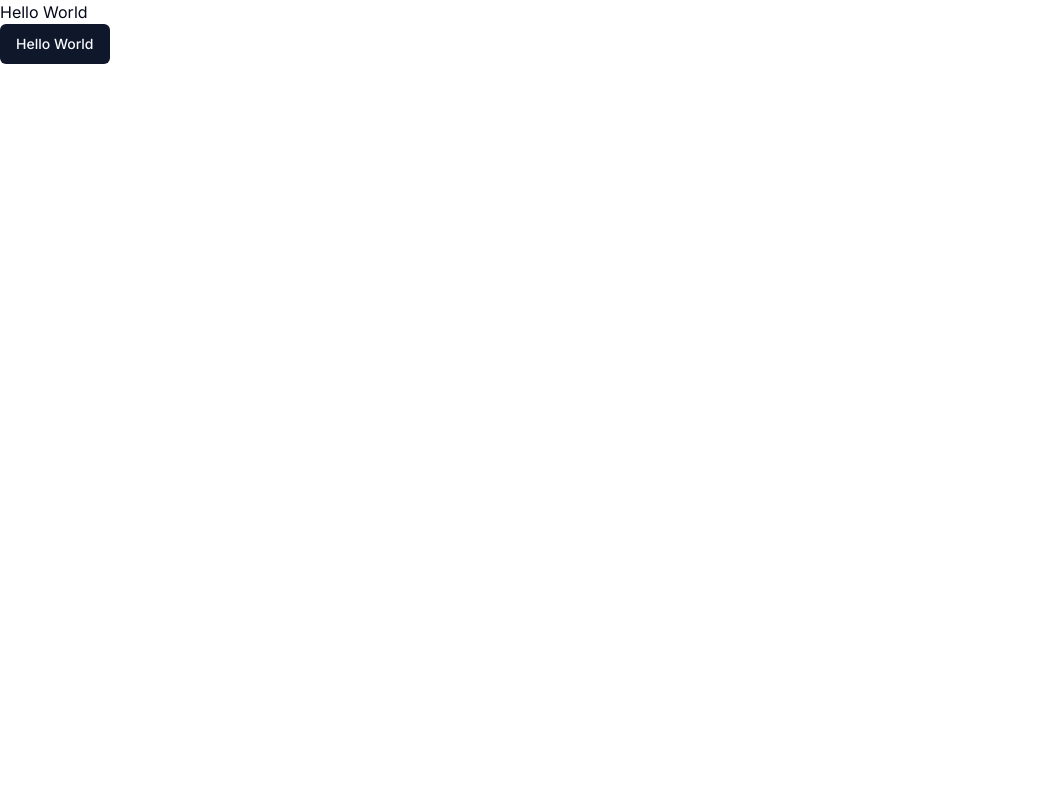
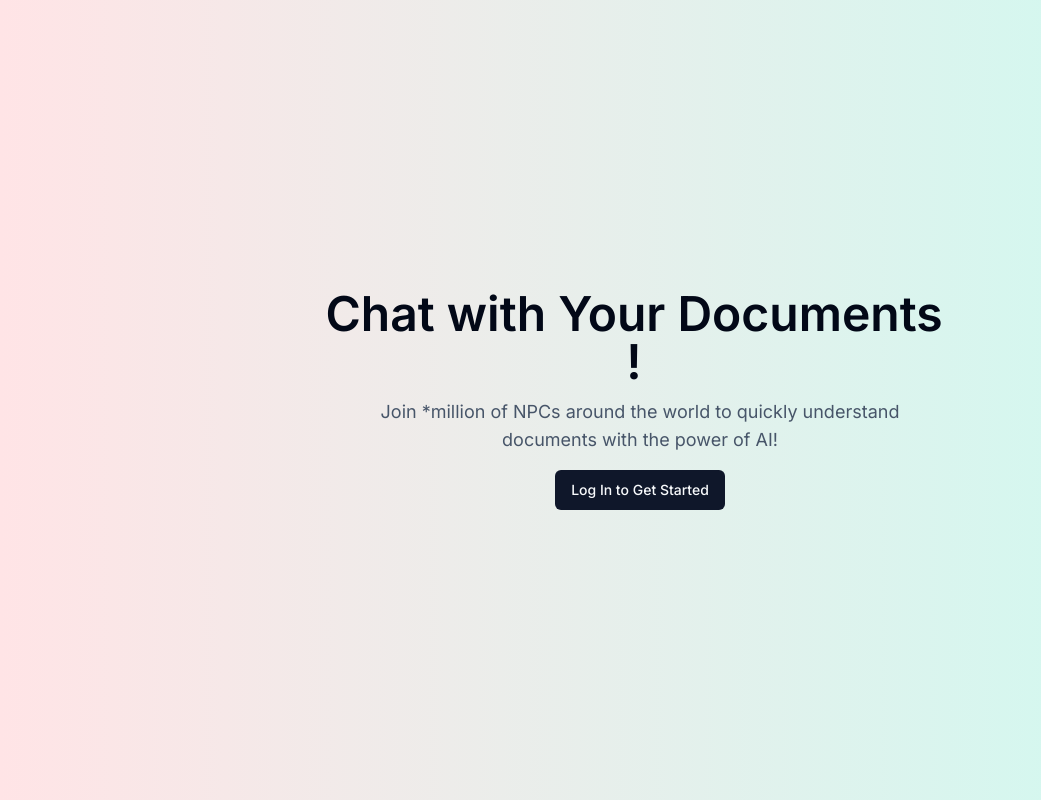
Before and after one commit to suleimanodetoro/pdfchat-ai, a Next.js app: page / in a window 1280 px wide. Shown: the whole page, without its empty margins (0-1041 px from the left). Built offline with nearby package versions, Linux system fonts and the light colour scheme; no server answers.

Commit message:
Create basic landing page

```diff
--- a/app/page.tsx
+++ b/app/page.tsx
@@ -1,11 +1,46 @@
-import { Button } from '@/components/ui/button'
-import Image from 'next/image'
+import { Button } from "@/components/ui/button";
+import { UserButton, auth } from "@clerk/nextjs";
+import Image from "next/image";
+import Link from "next/link";
 
-export default function Home() {
+export default async function Home() {
+  // if userID is present, then we can say auth has been completed
+  const { userId } = await auth();
+  const isAuth = !!userId;
   return (
-    <div>
-      <h1>Hello World</h1>
-      <Button>Hello World</Button>
+    // bg gradient created with https://hypercolor.dev
+    <div className="w-screen min-h-screen bg-gradient-to-r from-rose-100 to-teal-100">
+      {/* Center everything */}
+      <div className="absolute top-1/2 left-1/2 -translate-x-1/2 -translate-y-1/2">
+        <div className="flex flex-col items-center text-center">
+          <div className="flex items-center">
+            <h1 className="mr-3 text-5xl font-semibold">
+              Chat with Your Documents !
+            </h1>
+            {/* User button from clerk only shows when user is signed in */}
+            <UserButton />
+          </div>
+          <div className="mt-2">
+            {/* If user is authenticated, let user navigate to chats */}
+            {isAuth && <Button>Go to Chat</Button>}
+          </div>
+          <p className="max-w-xl mt-1 text-lg text-slate-600">Join *million of NPCs around the world to quickly understand documents with the power of AI!</p>
+          {/* This is the file upload section. Only if user is authenticated */}
+          <div className="mt-4 w-full">
+            {
+              isAuth ? (
+                <h1>File upload components</h1>
+              ): (
+                <Link href={"/sign-in"}>
+                <Button>Log In to Get Started</Button>
+                </Link>
+
+              )
+            }
+
+          </div>
+        </div>
+      </div>
     </div>
-  )
+  );
 }
```
